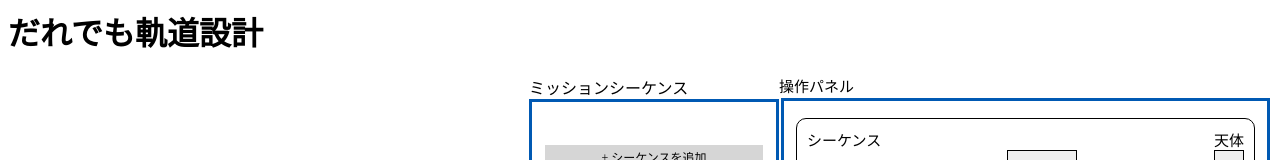
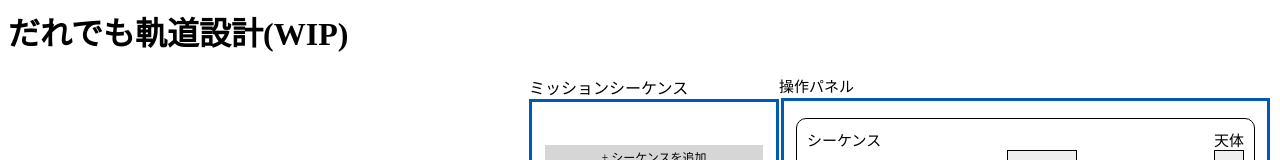
Before and after one commit to EDVEGA8823/Anyone_trajectory_design, a plain HTML site: page index.html in a window 1280 px wide. Shown: the top 160 px of the page. Drawn offline with nearby package versions, Linux system fonts and the light colour scheme.

Commit message:
Update index.html

```diff
--- a/index.html
+++ b/index.html
@@ -1,6 +1,6 @@
 <head>
   <meta charset="UTF-8" />
-  <title>だれでも軌道設計</title>
+  <title>だれでも軌道設計(WIP)</title>
   <link rel="stylesheet" href="css/elements.css" />
   <script src="https://unpkg.com/three@0.142.0/build/three.min.js"></script>
   <script src="https://unpkg.com/three@0.142.0/examples/js/controls/OrbitControls.js"></script>
@@ -30,7 +30,7 @@
 </script>
 
 <body>
-  <h1>だれでも軌道設計</h1>
+  <h1>だれでも軌道設計(WIP)</h1>
   <div id="main_area">
     <div id="graph-panel">
       <canvas id="plot"></canvas>
```
